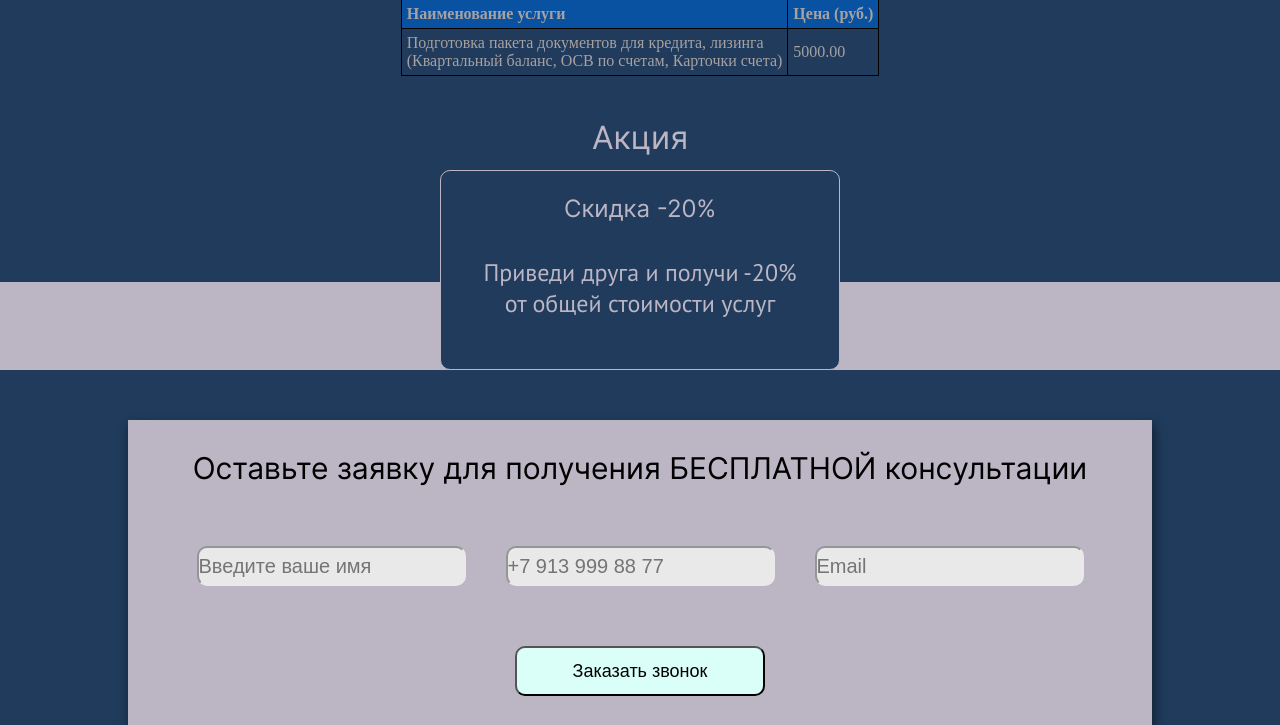
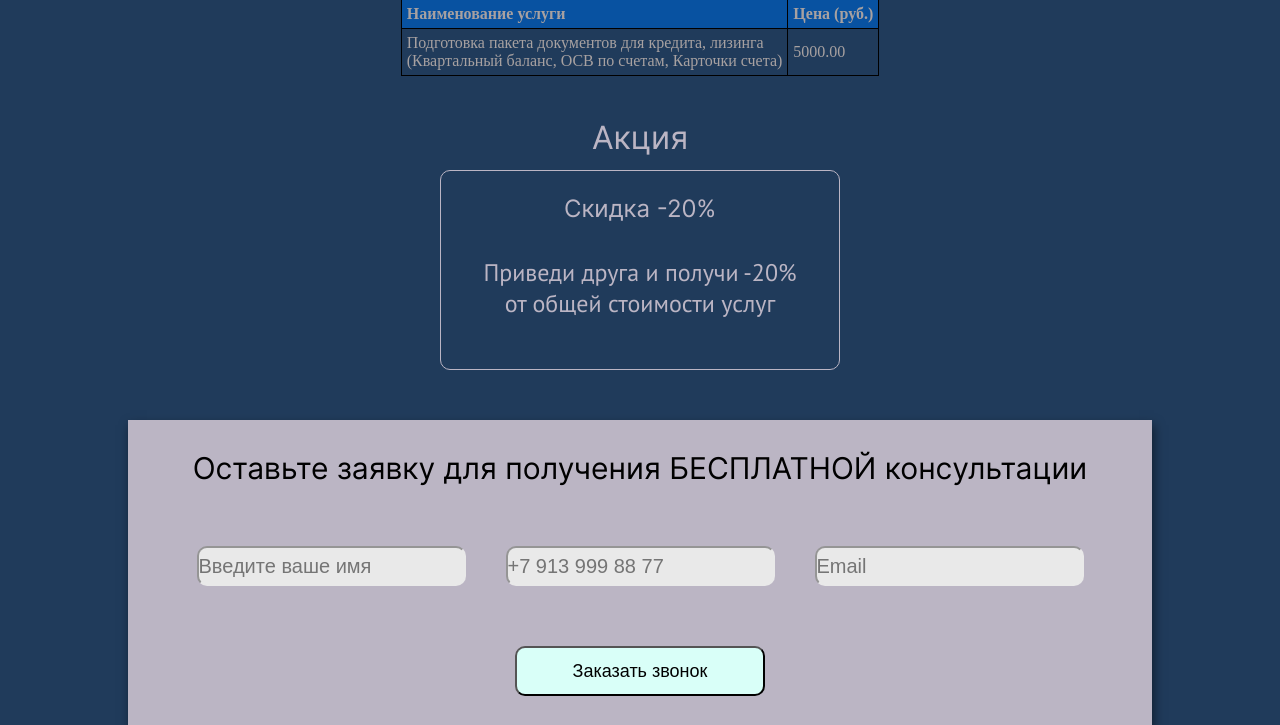
Before and after one commit to ruslan2570/BuhCompany59, a PHP site: page /prices.html in a window 1280 px wide. Shown: the part 1467-2192 px from the top of the page. Run offline with PHP 8.4, Linux system fonts and the light colour scheme.

Commit message:
Update style.css

```diff
--- a/css/style.css
+++ b/css/style.css
@@ -277,11 +277,7 @@
     flex-direction: column;
     justify-content: center;
     align-items: center;
-    background: linear-gradient(to bottom,
-            #203B5B 0%,
-            #203B5B 70%,
-            #BBB5C4 70%,
-            #BBB5C4 100%);
+    background: #203B5B;
 
 }
 
```
